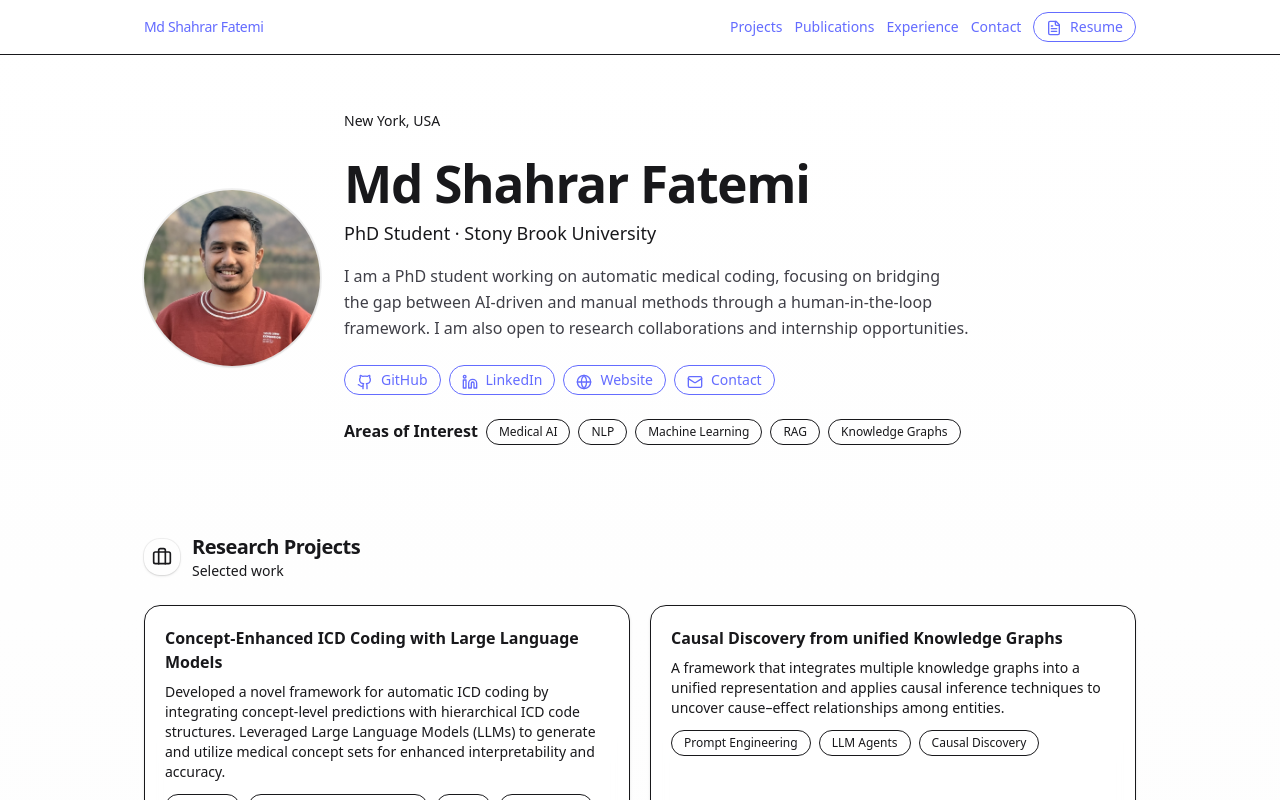
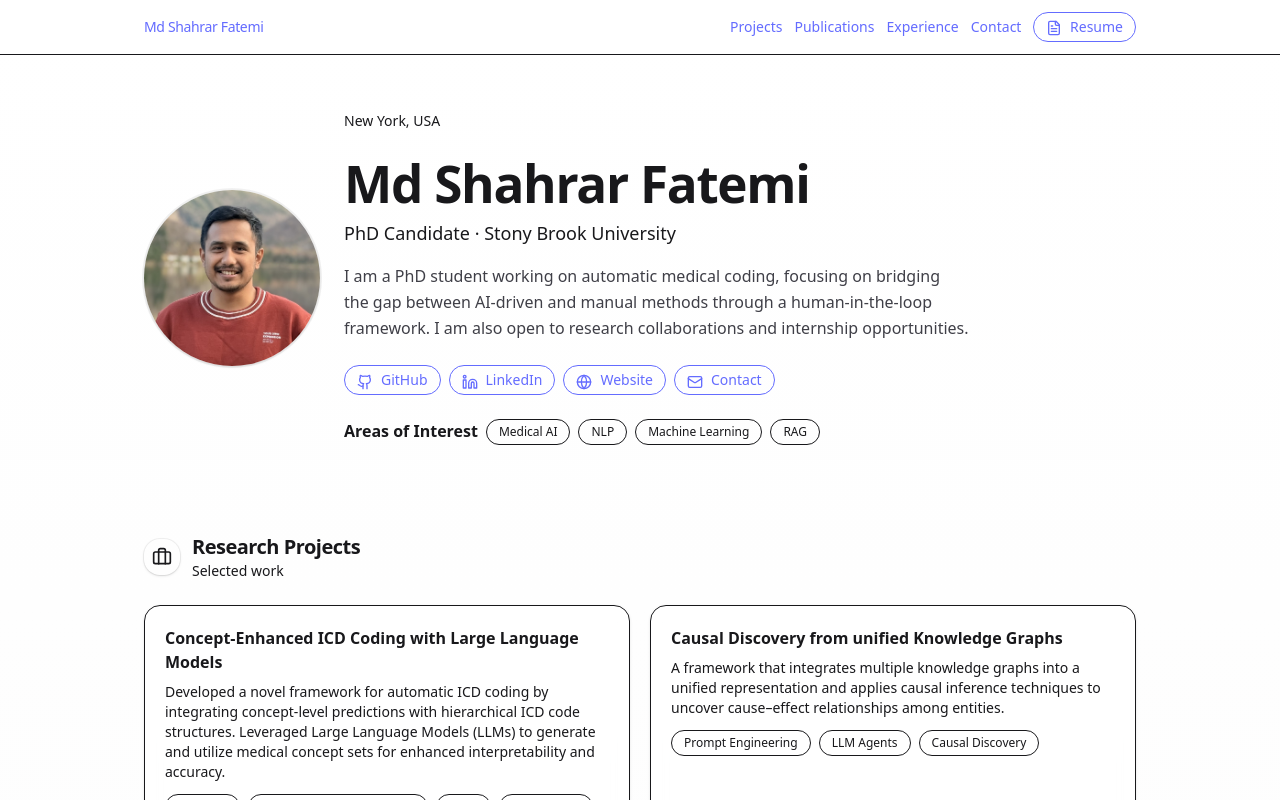
Before and after one commit to shahrarfatemi/shahrarfatemi.github.io, a React (Vite) app in the folder web/: page / in a window 1280 px wide. Shown: the top 800 px of the page. Built offline with nearby package versions, Linux system fonts and the light colour scheme.

Commit message:
Update role from 'PhD Student' to 'PhD Candidate'

```diff
--- a/web/src/App.jsx
+++ b/web/src/App.jsx
@@ -39,7 +39,7 @@ function PortfolioSite() {
   // Editable profile info
   const PROFILE = {
     name: "Md Shahrar Fatemi",
-    role: "PhD Student · Stony Brook University",
+    role: "PhD Candidate · Stony Brook University",
     location: "New York, USA",
     bio: "I am a PhD student working on automatic medical coding, focusing on bridging the gap between AI-driven and manual methods through a human-in-the-loop framework. I am also open to research collaborations and internship opportunities.",
     email: "mfatemi[at]cs[dot]stonybrook[dot]edu",
@@ -53,8 +53,7 @@ function PortfolioSite() {
       "Medical AI",
       "NLP",
       "Machine Learning",
-      "RAG",
-      "Knowledge Graphs"
+      "RAG"
     ],
   };
 
```
